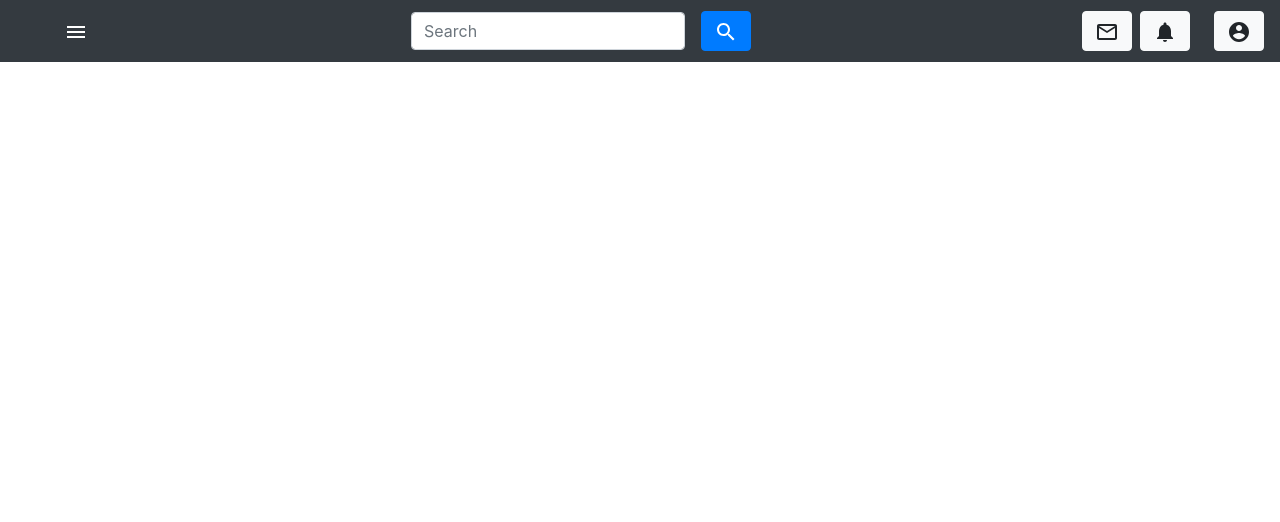
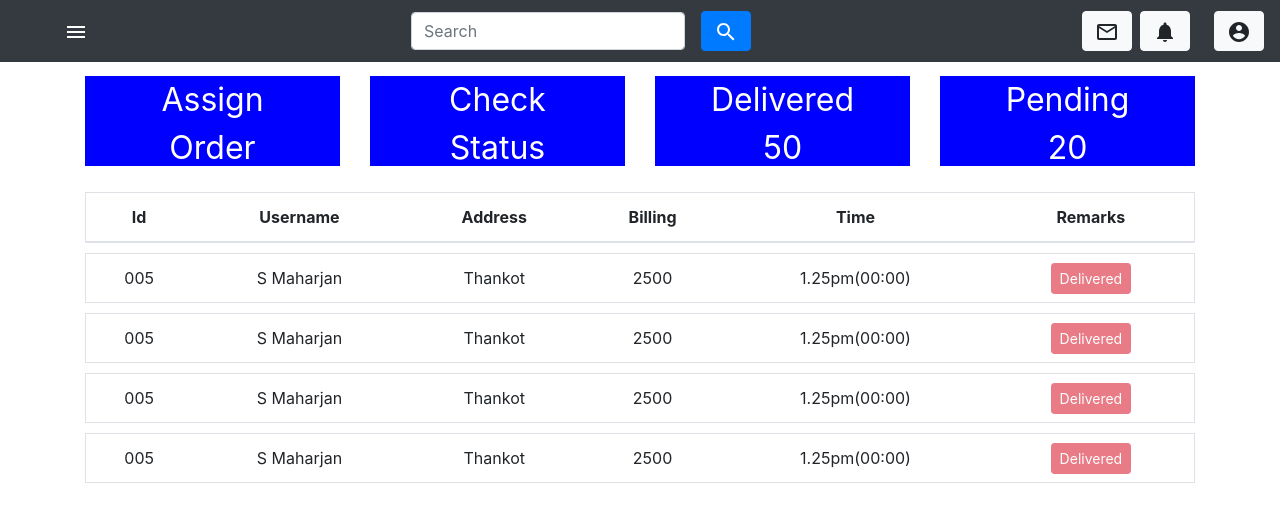
Before and after one commit to AshishMhrzn10/React-dashboard, a React (Create React App) app: page /delivery_man/delivered in a window 1280 px wide. Shown: the top 522 px of the page. Built offline with nearby package versions, Linux system fonts and the light colour scheme.

Commit message:
Delivered and pending done

```diff
--- a/src/App.js
+++ b/src/App.js
@@ -11,6 +11,10 @@ import Processing from "./pages/Home/Processing";
 import Inventory from "./pages/Inventory/Inventory";
 import AssignOrder from "./pages/DeliveryMan/AssignOrder";
 import CheckStatus from "./pages/DeliveryMan/CheckStatus";
+import Delivered from "./pages/DeliveryMan/Delivered";
+import Pending from "./pages/DeliveryMan/Pending";
+import DeliveredHome from "./pages/Home/DeliveredHome";
+import PendingHome from "./pages/Home/PendingHome";
 
 export class App extends Component {
   render() {
@@ -20,9 +24,13 @@ export class App extends Component {
         <Switch>
           <Route path="/" exact component={Home} />
           <Route path="/home/processing" component={Processing} />
+          <Route path="/home/delivered" component={DeliveredHome} />
+          <Route path="/home/pending" component={PendingHome} />
           <Route path="/inventory" component={Inventory} />
           <Route path="/delivery_man/assign_order" component={AssignOrder} />
           <Route path="/delivery_man/check_status" component={CheckStatus} />
+          <Route path="/delivery_man/delivered" component={Delivered} />
+          <Route path="/delivery_man/pending" component={Pending} />
         </Switch>
       </Router>
     );
--- /dev/null
+++ b/src/components/tables/DeliveredTable.js
@@ -0,0 +1,113 @@
+import React from "react";
+import { Table, Button } from "react-bootstrap";
+import styled from "styled-components";
+
+const TD = styled.td`
+  border-bottom: 1px solid #dee2e6;
+`;
+
+const TD1 = styled.td`
+  border-left: 1px solid #dee2e6;
+  border-bottom: 1px solid #dee2e6;
+`;
+
+const TD2 = styled.td`
+  border-right: 1px solid #dee2e6;
+  border-bottom: 1px solid #dee2e6;
+`;
+
+function DeliveredTable() {
+  return (
+    <Table
+      style={{
+        borderCollapse: "separate",
+        borderSpacing: "0 10px",
+        textAlign: "center",
+      }}
+    >
+      <thead>
+        <tr>
+          <th style={{ borderLeft: "1px solid #dee2e6" }}>Id</th>
+          <th>Username</th>
+          <th>Address</th>
+          <th>Billing</th>
+          <th>Time</th>
+          <th style={{ borderRight: "1px solid #dee2e6" }}>Remarks</th>
+        </tr>
+      </thead>
+      <tbody>
+        <tr>
+          <TD1>005</TD1>
+          <TD>S Maharjan</TD>
+          <TD>Thankot</TD>
+          <TD>2500</TD>
+          <TD>1.25pm(00:00)</TD>
+          <TD2>
+            <Button
+              variant="danger"
+              size="sm"
+              disabled
+              style={{ marginTop: "-8px", marginBottom: "-6px" }}
+            >
+              Delivered
+            </Button>
+          </TD2>
+        </tr>
+
+        <tr>
+          <TD1>005</TD1>
+          <TD>S Maharjan</TD>
+          <TD>Thankot</TD>
+          <TD>2500</TD>
+          <TD>1.25pm(00:00)</TD>
+          <TD2>
+            <Button
+              variant="danger"
+              size="sm"
+              disabled
+              style={{ marginTop: "-8px", marginBottom: "-6px" }}
+            >
+              Delivered
+            </Button>
+          </TD2>
+        </tr>
+        <tr>
+          <TD1>005</TD1>
+          <TD>S Maharjan</TD>
+          <TD>Thankot</TD>
+          <TD>2500</TD>
+          <TD>1.25pm(00:00)</TD>
+          <TD2>
+            <Button
+              variant="danger"
+              size="sm"
+              disabled
+              style={{ marginTop: "-8px", marginBottom: "-6px" }}
+            >
+              Delivered
+            </Button>
+          </TD2>
+        </tr>
+        <tr>
+          <TD1>005</TD1>
+          <TD>S Maharjan</TD>
+          <TD>Thankot</TD>
+          <TD>2500</TD>
+          <TD>1.25pm(00:00)</TD>
+          <TD2>
+            <Button
+              variant="danger"
+              size="sm"
+              disabled
+              style={{ marginTop: "-8px", marginBottom: "-6px" }}
+            >
+              Delivered
+            </Button>
+          </TD2>
+        </tr>
+      </tbody>
+    </Table>
+  );
+}
+
+export default DeliveredTable;
--- /dev/null
+++ b/src/components/tables/PendingTable.js
@@ -0,0 +1,113 @@
+import React from "react";
+import { Table, Button } from "react-bootstrap";
+import styled from "styled-components";
+
+const TD = styled.td`
+  border-bottom: 1px solid #dee2e6;
+`;
+
+const TD1 = styled.td`
+  border-left: 1px solid #dee2e6;
+  border-bottom: 1px solid #dee2e6;
+`;
+
+const TD2 = styled.td`
+  border-right: 1px solid #dee2e6;
+  border-bottom: 1px solid #dee2e6;
+`;
+
+function DeliveredTable() {
+  return (
+    <Table
+      style={{
+        borderCollapse: "separate",
+        borderSpacing: "0 10px",
+        textAlign: "center",
+      }}
+    >
+      <thead>
+        <tr>
+          <th style={{ borderLeft: "1px solid #dee2e6" }}>Id</th>
+          <th>Username</th>
+          <th>Address</th>
+          <th>Billing</th>
+          <th>Time</th>
+          <th style={{ borderRight: "1px solid #dee2e6" }}>Remarks</th>
+        </tr>
+      </thead>
+      <tbody>
+        <tr>
+          <TD1>005</TD1>
+          <TD>S Maharjan</TD>
+          <TD>Thankot</TD>
+          <TD>2500</TD>
+          <TD>1.25pm(00:00)</TD>
+          <TD2>
+            <Button
+              variant="danger"
+              size="sm"
+              disabled
+              style={{ marginTop: "-8px", marginBottom: "-6px" }}
+            >
+              Pending
+            </Button>
+          </TD2>
+        </tr>
+
+        <tr>
+          <TD1>005</TD1>
+          <TD>S Maharjan</TD>
+          <TD>Thankot</TD>
+          <TD>2500</TD>
+          <TD>1.25pm(00:00)</TD>
+          <TD2>
+            <Button
+              variant="danger"
+              size="sm"
+              disabled
+              style={{ marginTop: "-8px", marginBottom: "-6px" }}
+            >
+              Pending
+            </Button>
+          </TD2>
+        </tr>
+        <tr>
+          <TD1>005</TD1>
+          <TD>S Maharjan</TD>
+          <TD>Thankot</TD>
+          <TD>2500</TD>
+          <TD>1.25pm(00:00)</TD>
+          <TD2>
+            <Button
+              variant="danger"
+              size="sm"
+              disabled
+              style={{ marginTop: "-8px", marginBottom: "-6px" }}
+            >
+              Pending
+            </Button>
+          </TD2>
+        </tr>
+        <tr>
+          <TD1>005</TD1>
+          <TD>S Maharjan</TD>
+          <TD>Thankot</TD>
+          <TD>2500</TD>
+          <TD>1.25pm(00:00)</TD>
+          <TD2>
+            <Button
+              variant="danger"
+              size="sm"
+              disabled
+              style={{ marginTop: "-8px", marginBottom: "-6px" }}
+            >
+              Pending
+            </Button>
+          </TD2>
+        </tr>
+      </tbody>
+    </Table>
+  );
+}
+
+export default DeliveredTable;
--- /dev/null
+++ b/src/pages/DeliveryMan/Delivered.js
@@ -0,0 +1,15 @@
+import React from "react";
+import { Container } from "react-bootstrap";
+import DeliveryTopComponent from "../../components/DeliveryTopComponent";
+import DeliveredTable from "../../components/tables/DeliveredTable";
+
+function Delivered() {
+  return (
+    <Container>
+      <DeliveryTopComponent />
+      <DeliveredTable />
+    </Container>
+  );
+}
+
+export default Delivered;
--- /dev/null
+++ b/src/pages/DeliveryMan/Pending.js
@@ -0,0 +1,15 @@
+import React from "react";
+import { Container } from "react-bootstrap";
+import DeliveryTopComponent from "../../components/DeliveryTopComponent";
+import PendingTable from "../../components/tables/PendingTable";
+
+function Delivered() {
+  return (
+    <Container>
+      <DeliveryTopComponent />
+      <PendingTable />
+    </Container>
+  );
+}
+
+export default Delivered;
--- /dev/null
+++ b/src/pages/Home/DeliveredHome.js
@@ -0,0 +1,15 @@
+import React from "react";
+import { Container } from "react-bootstrap";
+import TopComponents from "../../components/TopComponents";
+import DeliveredTable from "../../components/tables/DeliveredTable";
+
+function DeliveredHome() {
+  return (
+    <Container>
+      <TopComponents />
+      <DeliveredTable />
+    </Container>
+  );
+}
+
+export default DeliveredHome;
--- /dev/null
+++ b/src/pages/Home/PendingHome.js
@@ -0,0 +1,15 @@
+import React from "react";
+import { Container } from "react-bootstrap";
+import TopComponents from "../../components/TopComponents";
+import PendingTable from "../../components/tables/PendingTable";
+
+function PendingHome() {
+  return (
+    <Container>
+      <TopComponents />
+      <PendingTable />
+    </Container>
+  );
+}
+
+export default PendingHome;
```
